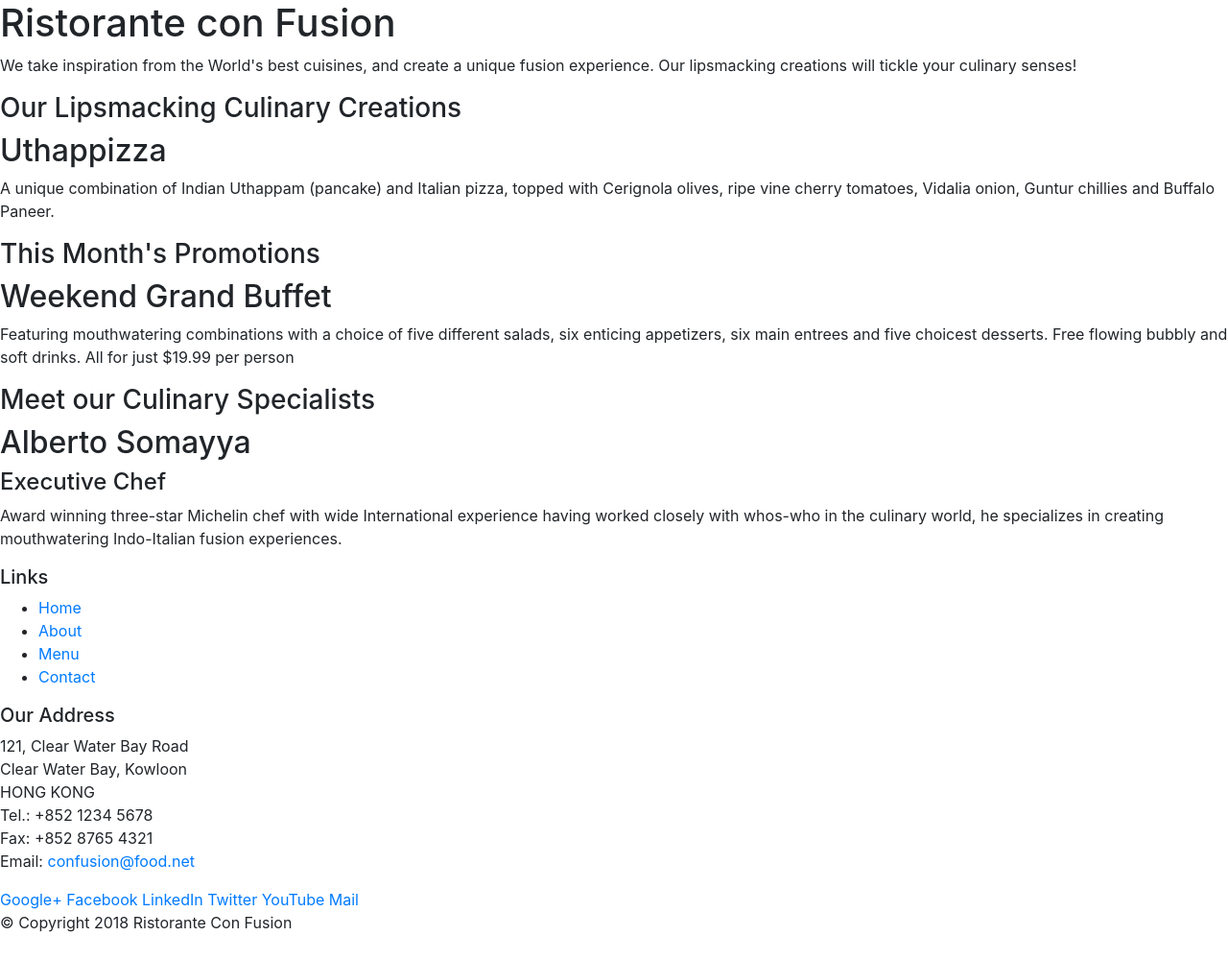
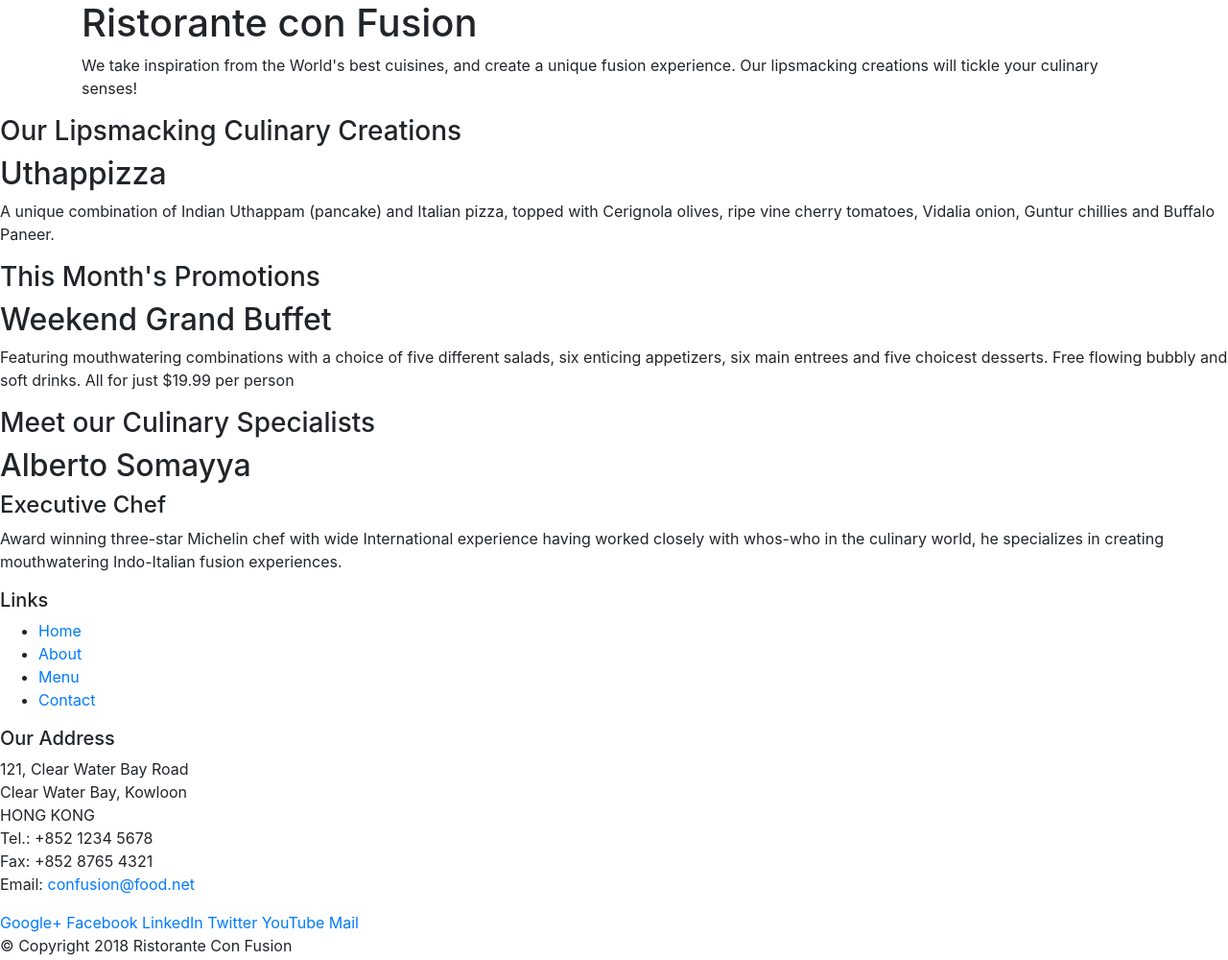
Before and after one commit to ReeceTheBeast15/bootstrap-coursera-repo, a website: page index.html in a window 1280 px wide. Shown: the whole page at 96% size. Drawn offline with nearby package versions, Linux system fonts and the light colour scheme.

Commit message:
'Intro_to_boostrap_2'

```diff
--- a/index.html
+++ b/index.html
@@ -15,7 +15,7 @@
 <body>
 
     <header>
-        <div>
+        <div class='container'>
             <div>
                 <div>
                     <h1>Ristorante con Fusion</h1>
```
